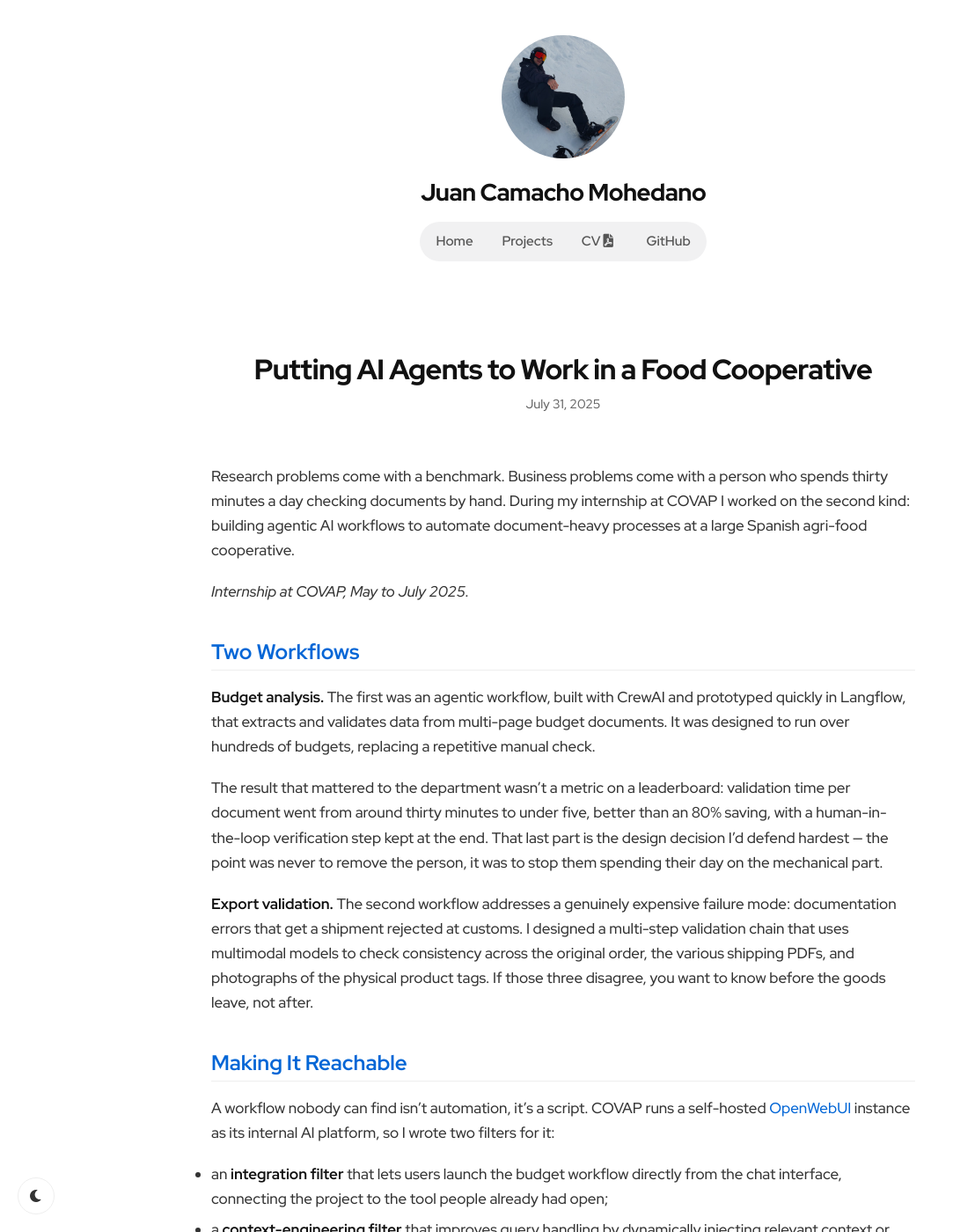
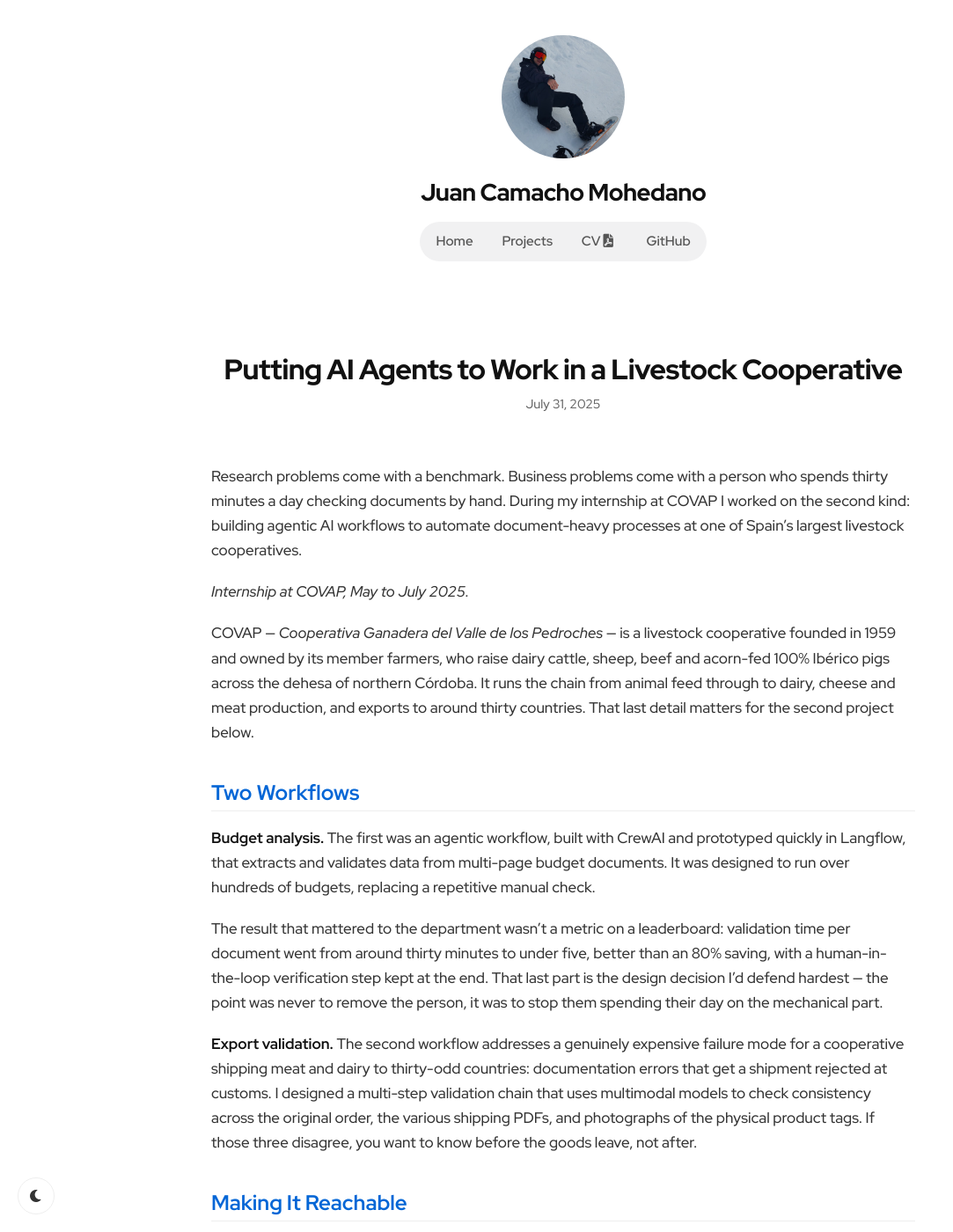
Before and after one commit to jucamohedano/jucamohedano.github.io, a Jekyll site: the page built from _posts/2025-07-31-covap-ai-internship.md, in a window 1280 px wide and 1400 px high. Shown: the whole window at 88% size, without its empty margins (0-1083 px from the left). Built offline with Jekyll 4.4.1, drawn with Linux system fonts in a browser that asks for light colours.

Commit message:
Correct COVAP description: livestock cooperative, not food
Co-Authored-By: Claude Fable 5 <noreply@anthropic.com>

```diff
--- a/_posts/2025-07-31-covap-ai-internship.md
+++ b/_posts/2025-07-31-covap-ai-internship.md
@@ -1,6 +1,6 @@
 ---
 layout: post
-title: "Putting AI Agents to Work in a Food Cooperative"
+title: "Putting AI Agents to Work in a Livestock Cooperative"
 date: 2025-07-31
 excerpt_separator: <!--more-->
 categories: [applied-ai, internships]
@@ -8,11 +8,13 @@ tags: [agentic-workflows, CrewAI, RAG, GraphRAG, document-processing, OpenWebUI,
 image: /assets/images/covap_logo.png
 ---
 
-Research problems come with a benchmark. Business problems come with a person who spends thirty minutes a day checking documents by hand. During my internship at COVAP I worked on the second kind: building agentic AI workflows to automate document-heavy processes at a large Spanish agri-food cooperative.
+Research problems come with a benchmark. Business problems come with a person who spends thirty minutes a day checking documents by hand. During my internship at COVAP I worked on the second kind: building agentic AI workflows to automate document-heavy processes at one of Spain's largest livestock cooperatives.
 
 <!--more-->
 
 *Internship at COVAP, May to July 2025.*
+
+COVAP — *Cooperativa Ganadera del Valle de los Pedroches* — is a livestock cooperative founded in 1959 and owned by its member farmers, who raise dairy cattle, sheep, beef and acorn-fed 100% Ibérico pigs across the dehesa of northern Córdoba. It runs the chain from animal feed through to dairy, cheese and meat production, and exports to around thirty countries. That last detail matters for the second project below.
 
 ## Two Workflows
 
@@ -20,7 +22,7 @@ Research problems come with a benchmark. Business problems come with a person wh
 
 The result that mattered to the department wasn't a metric on a leaderboard: validation time per document went from around thirty minutes to under five, better than an 80% saving, with a human-in-the-loop verification step kept at the end. That last part is the design decision I'd defend hardest — the point was never to remove the person, it was to stop them spending their day on the mechanical part.
 
-**Export validation.** The second workflow addresses a genuinely expensive failure mode: documentation errors that get a shipment rejected at customs. I designed a multi-step validation chain that uses multimodal models to check consistency across the original order, the various shipping PDFs, and photographs of the physical product tags. If those three disagree, you want to know before the goods leave, not after.
+**Export validation.** The second workflow addresses a genuinely expensive failure mode for a cooperative shipping meat and dairy to thirty-odd countries: documentation errors that get a shipment rejected at customs. I designed a multi-step validation chain that uses multimodal models to check consistency across the original order, the various shipping PDFs, and photographs of the physical product tags. If those three disagree, you want to know before the goods leave, not after.
 
 ## Making It Reachable
 
```
Also changed, not shown: index.md (+1 -1 lines).
